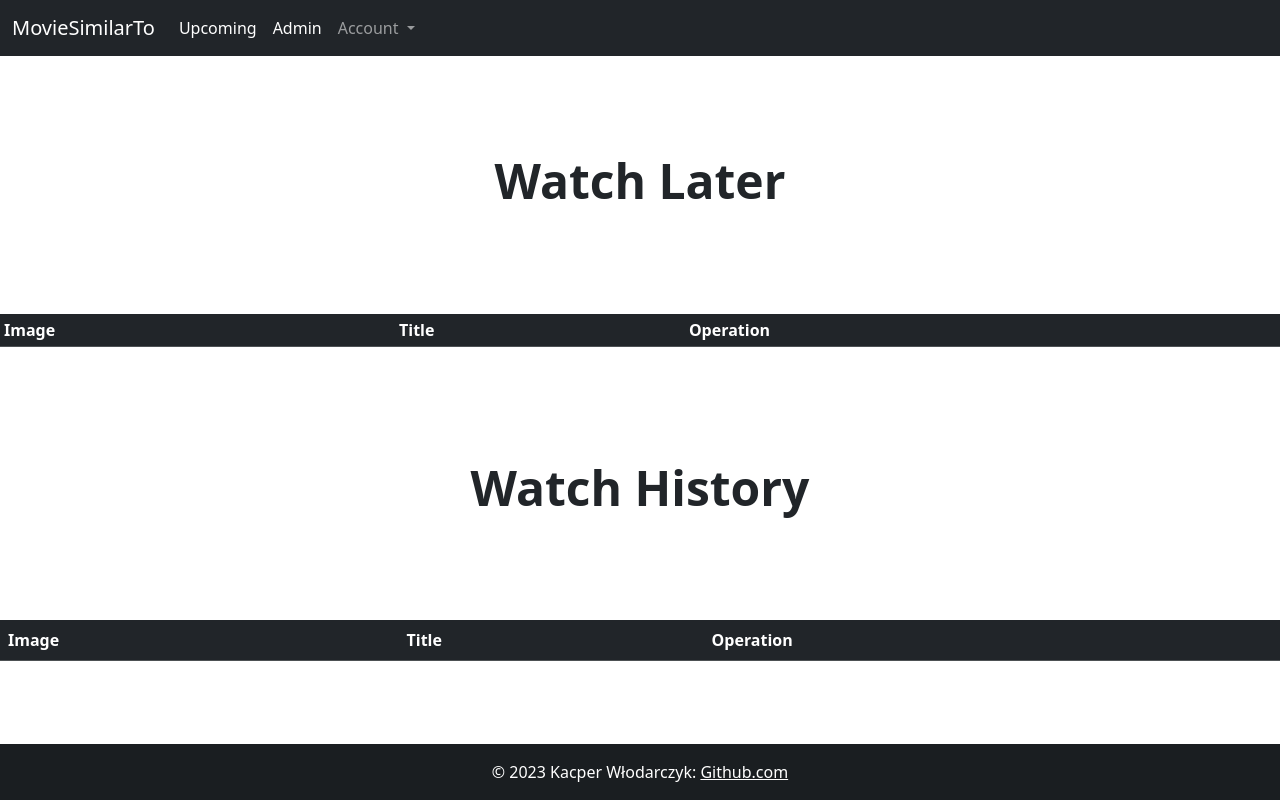
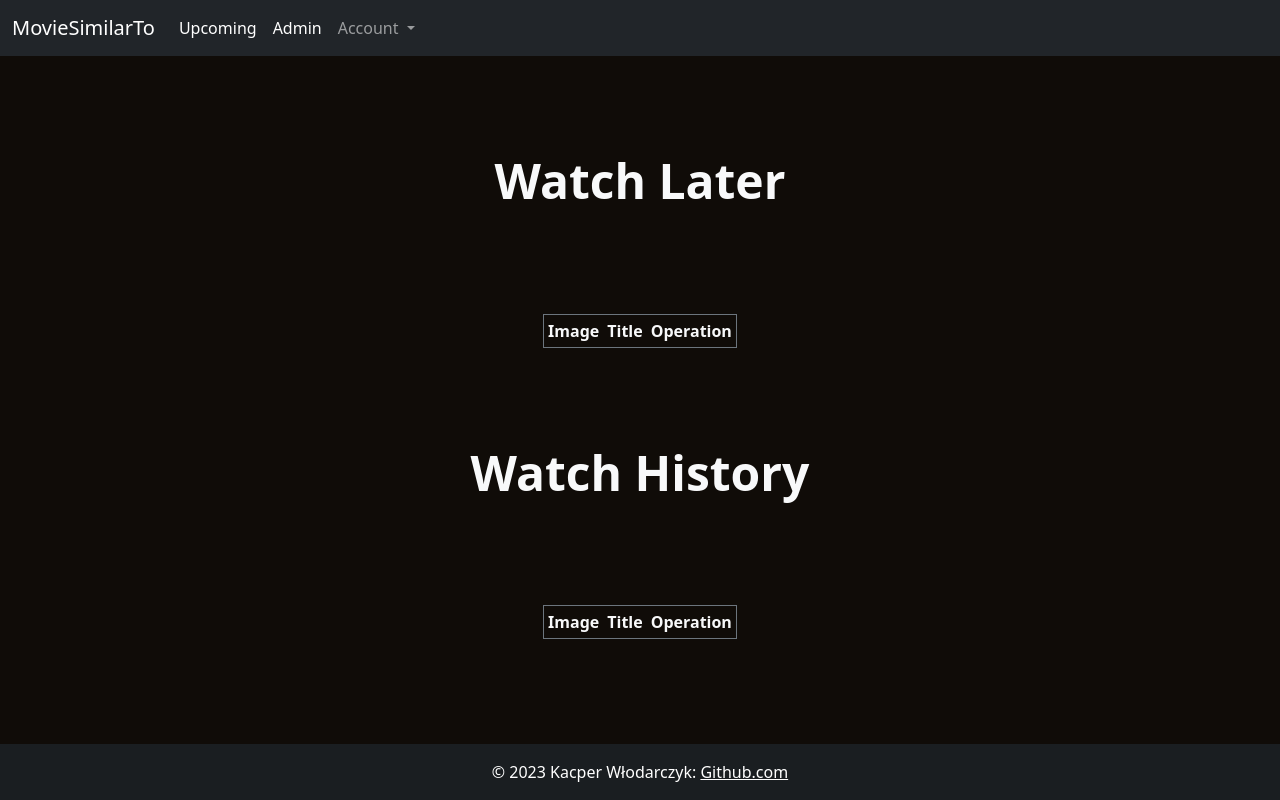
Before and after one commit to DEENUU1/Flask-Movie-Similar-TO, a Flask app: page /profile in a window 1280 px wide. Run offline with Flask 2, Linux system fonts and the light colour scheme; the visitor is signed in with stand-in values (Sample User, id 1); data comes from the database, SQL or seed files in the repository; data that the repository does not hold is empty; some libraries are stand-ins or nearby versions.

Commit message:
Final profil style with bootstrap

```diff
--- a/similar_movies/templates/profile.html
+++ b/similar_movies/templates/profile.html
@@ -4,21 +4,24 @@
 {% block title %}Find similar film{% endblock %}
 
 {% block style %}
-
+<style>
+    body {
+        background-color: #100c08;
+     }
+</style>
 {% endblock %}
 
-{% block script %}
-
-{% endblock %}
 
 {% block content %}
 
-<div class="px-4 py-5 my-5 text-center text-dark">
+<div class="px-4 py-5 my-5 text-center text-light">
     <h1 class="display-5 fw-bold">Watch Later</h1>
 </div>
 
+<div class="row justify-content-center text-light">
+    <div class="col-auto">
         <div class="table-responsive">
-    <table class="table table-sm table-dark">
+            <table class="table-sm border border-secondary">
                 <thead>
                     <tr>
                         <th scope="col">Image</th>
@@ -43,16 +46,18 @@
                 </tbody>
             </table>
         </div>
+    </div>
+</div>
 
-
-<div class="px-4 py-5 my-5 text-center text-dark">
+<div class="px-4 py-5 my-5 text-center text-light">
     <h1 class="display-5 fw-bold">Watch History</h1>
 </div>
 
 
-
+<div class="row justify-content-center text-light">
+    <div class="col-auto">
         <div class="table-responsive">
-    <table class="table table-dark">
+            <table class="table-sm border border-secondary">
                 <thead>
                     <tr>
                         <th scope="col">Image</th>
@@ -77,6 +82,7 @@
                 </tbody>
             </table>
         </div>
-
-<div style="margin-bottom: 50px;"></div>
+    </div>
+</div>
+<div style="margin-bottom: 100px;"></div>
 {% endblock %}
```
Lines whose indentation alone changed are shown as unchanged.
